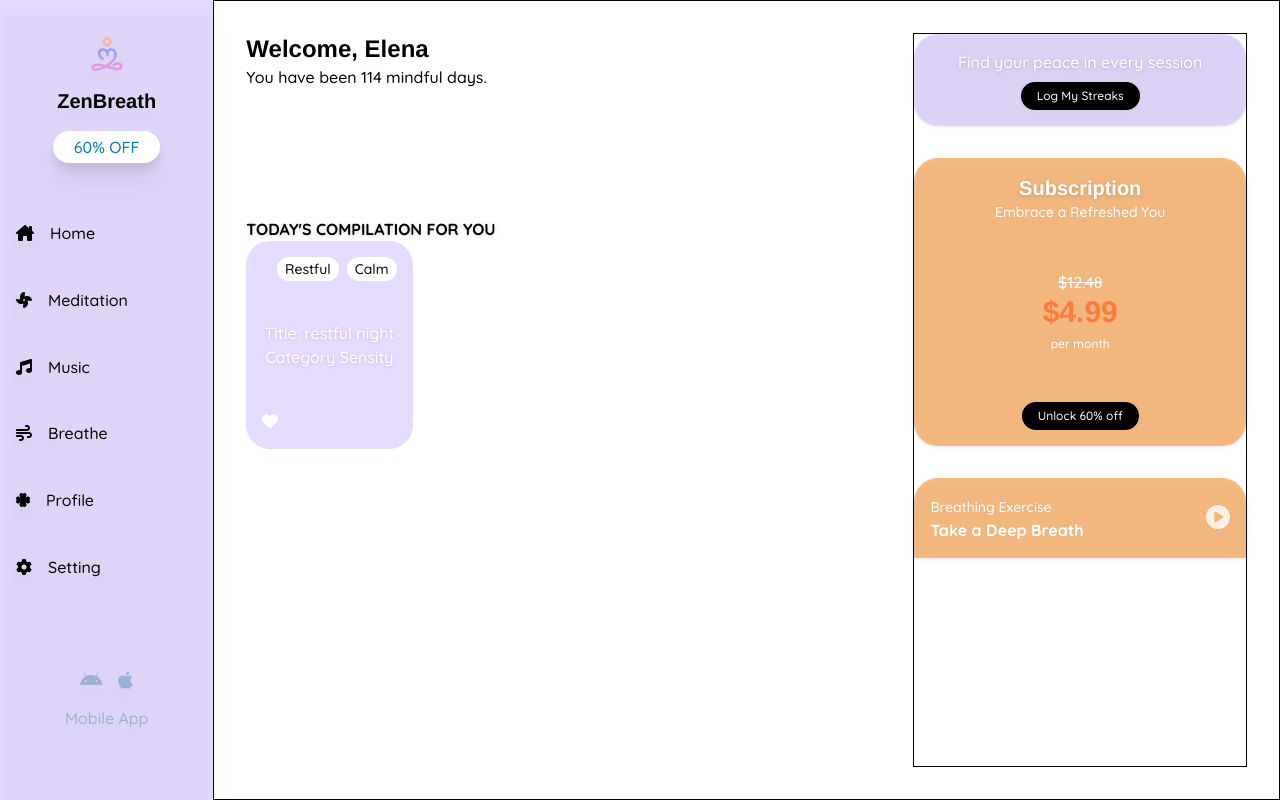
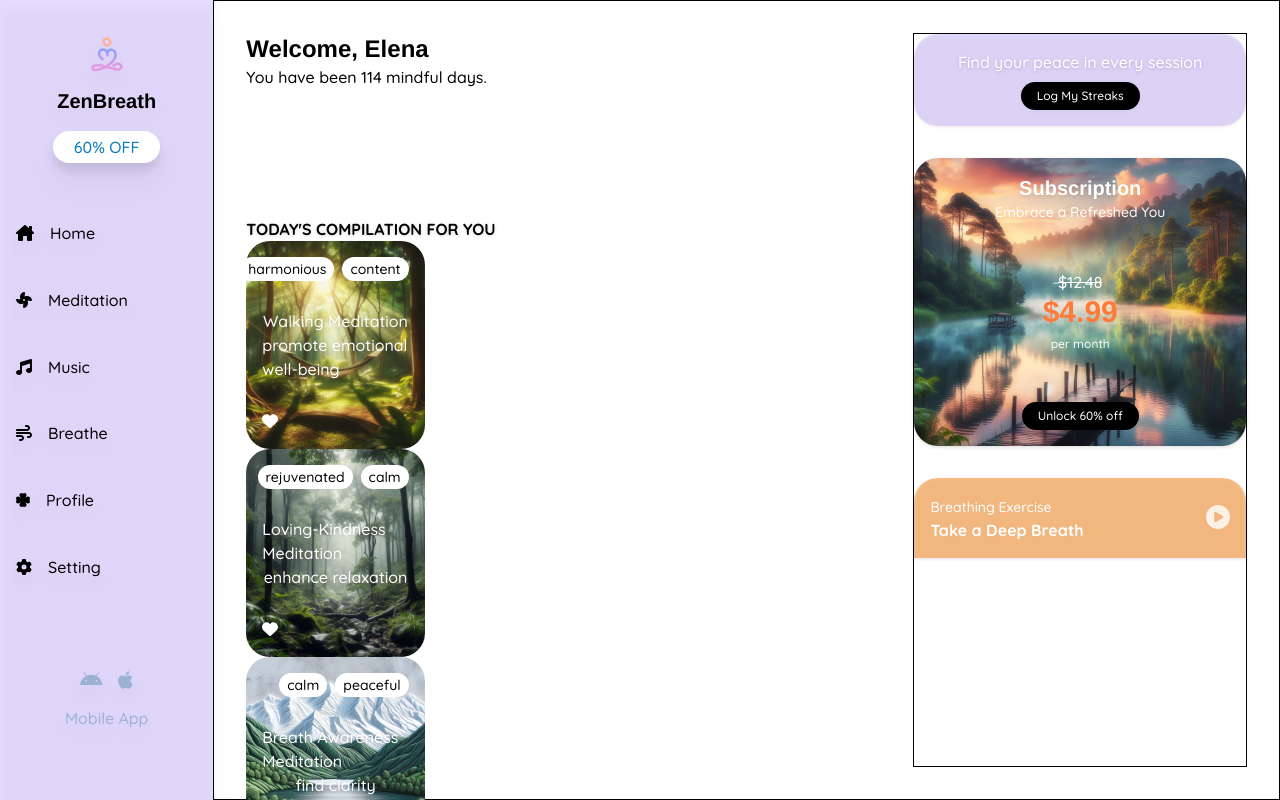
Before and after one commit to yoo-ran/zen-breath, a React (Create React App) app: page / in a window 1280 px wide. Shown: the top 800 px of the page. Built offline with nearby package versions, Linux system fonts and the light colour scheme.

Commit message:
Runtime Error Fixedgit add .

```diff
--- a/src/App.js
+++ b/src/App.js
@@ -22,7 +22,7 @@ const App = () => {
                 <Route path="/meditation" element={<Meditation />} />
                 <Route path="/music" element={<Music />} />
                 <Route path="/breath" element={<Breath />} />
-                <Route element={<Profile />} />
+                <Route path="/profile" element={<Profile />} />
                 <Route path="/setting" element={<Setting />} />
               </Routes>
             </div>
--- a/src/components/Header.js
+++ b/src/components/Header.js
@@ -5,13 +5,15 @@ import { FontAwesomeIcon } from '@fortawesome/react-fontawesome'
 import { faHouseChimney, faFan, faMusic, faClover, faGear, faWind } from '@fortawesome/free-solid-svg-icons'
 import { faAndroid, faApple} from '@fortawesome/free-brands-svg-icons'
 
-import logo from "../assets/logo-02.svg"
+import { ReactComponent as Logo } from "../assets/logo-02.svg"
 
 const Header = () => {
     return (
         <header className='w-full h-dvh bg-purple flex flex-col justify-between drop-shadow-xl'>
             <div className={`flex flex-col items-center justify-center md:h-1/4 md:gap-y-4`}>
-                <img src={logo} alt="logo" className='md:w-8'/>
+                <div className='md:w-8'>
+                    <Logo />
+                </div>
                 <h1 className={`font-head font-bold md:text-xl`}>ZenBreath</h1>
                 <button className={`text-blue bg-white drop-shadow-xl rounded-full md:py-1 md:w-1/2`}>60% OFF</button>
             </div>
--- /dev/null
+++ b/src/components/HomeItem.js
@@ -0,0 +1,29 @@
+import React from 'react';
+import { FontAwesomeIcon } from '@fortawesome/react-fontawesome'
+import { faHeart } from '@fortawesome/free-solid-svg-icons'
+
+import Images from '../components/importImg';
+
+const HomeItem = ({ item }) => {
+
+  return (
+        <div
+            style={{backgroundImage: `url(${Images[item.id]})`}}
+            className={`bg-purple rounded-3xl bg-cover bg-center flex flex-col justify-between md:h-52 md:w-8/12 md:p-4`}>
+        <div className='flex justify-end  md:gap-x-2  md:text-sm'>
+            {item.meditation_mood.map((mood,id) => (
+                        <p key={id}  className='bg-white md:px-2 md:py-0.5 rounded-full'>{mood}</p>
+                    ))}
+        </div>
+        <div className='text-white flex flex-col items-center drop-shadow'>
+            <p>{item.name}</p>
+            <p>{item.meditation_goal}</p>
+        </div>
+        <div>
+            <p className='text-white'><FontAwesomeIcon icon={faHeart} /></p>
+        </div>
+    </div>
+  );
+};
+
+export default HomeItem
--- /dev/null
+++ b/src/components/importImg.js
@@ -0,0 +1,27 @@
+import image1 from '../assets/zenbreath/1.jpeg';
+import image2 from '../assets/zenbreath/2.jpeg';
+import image3 from '../assets/zenbreath/3.jpeg';
+import image4 from '../assets/zenbreath/4.jpeg';
+import image5 from '../assets/zenbreath/5.jpeg';
+import image6 from '../assets/zenbreath/6.jpeg';
+import image7 from '../assets/zenbreath/7.jpeg';
+import image8 from '../assets/zenbreath/8.jpeg';
+import image9 from '../assets/zenbreath/9.jpeg';
+import image10 from '../assets/zenbreath/10.jpeg';
+
+// Exporting images as an object
+const Images = [
+  image1,
+  image2,
+  image3,
+  image4,
+  image5,
+  image6,
+  image7,
+  image8,
+  image9,
+  image10
+
+]
+
+export default Images;
--- /dev/null
+++ b/src/data/contents.js
@@ -0,0 +1,16 @@
+export const getAllData = () => {
+    return CONTENTDATA;
+}
+
+export const  CONTENTDATA = [
+{"id":1,"meditation_duration":30,"meditation_mood":["harmonious","content"],"meditation_goal":"promote emotional well-being","name":"Walking Meditation","img":"src/assets/zenbreath/1.jpeg"},
+{"id":2,"meditation_duration":10,"meditation_mood":["rejuvenated","calm"],"meditation_goal":"enhance relaxation","name":"Loving-Kindness Meditation","img":"src/assets/zenbreath/2.jpeg"},
+{"id":3,"meditation_duration":17,"meditation_mood":["calm","peaceful"],"meditation_goal":"find clarity","name":"Breath Awareness Meditation","img":"src/assets/zenbreath/3.jpeg"},
+{"id":4,"meditation_duration":23,"meditation_mood":["zen","relaxed"],"meditation_goal":"improve focus","name":"Guided Visualization Meditation","img":"src/assets/zenbreath/4.jpeg"},
+{"id":5,"meditation_duration":55,"meditation_mood":["tranquil","rejuvenated"],"meditation_goal":"achieve inner peace","name":"Guided Visualization Meditation","img":"src/assets/zenbreath/5.jpeg"},
+{"id":6,"meditation_duration":32,"meditation_mood":["centered","peaceful"],"meditation_goal":"achieve inner peace","name":"Mantra Meditation","img":"src/assets/zenbreath/6.jpeg"},
+{"id":7,"meditation_duration":17,"meditation_mood":["peaceful","calm"],"meditation_goal":"improve focus","name":"Walking Meditation","img":"src/assets/zenbreath/7.jpeg"},
+{"id":8,"meditation_duration":39,"meditation_mood":["relaxed","tranquil"],"meditation_goal":"cultivate self-awareness","name":"Guided Visualization Meditation","img":"src/assets/zenbreath/8.jpeg"},
+{"id":9,"meditation_duration":16,"meditation_mood":["content","zen"],"meditation_goal":"promote emotional well-being","name":"Zen Meditation","img":"src/assets/zenbreath/9.jpeg"},
+{"id":10,"meditation_duration":9,"meditation_mood":["rejuvenated","tranquil"],"meditation_goal":"find clarity","name":"Breath Awareness Meditation","img":"src/assets/zenbreath/10.jpeg"}
+]
--- a/src/pages/HomePage.js
+++ b/src/pages/HomePage.js
@@ -1,33 +1,31 @@
 // src/components/Home.js
 import React from 'react';
 import { FontAwesomeIcon } from '@fortawesome/react-fontawesome'
-import { faCirclePlay, faHeart } from '@fortawesome/free-solid-svg-icons'
+import { faCirclePlay } from '@fortawesome/free-solid-svg-icons'
 
+import {getAllData} from "../data/contents"
+import HomeItem from '../components/HomeItem';
+import Images from '../components/importImg';
 
 const Home = () => {
+    let data = getAllData()
+    // const backgroundImageUrl = 'src/assets/zenbreath/1.jpeg'; // Replace with your image URL
     return (
     <div className='flex justify-between border h-lvh md:p-8'>
         <section className='flex flex-col justify-between'>
-            <div className='h-1/4'>
+            <div
+                    className='h-1/4'>
                 <h1 className={`font-head font-black md:text-2xl`}>Welcome, Elena</h1>
                 <p>You have been 114 mindful days.</p>
             </div>
+
             <div className='h-3/4'>
                 <p className='font-bold drop-shadow'>TODAY'S COMPILATION FOR YOU</p>
                 <div >
-                    <div className={`bg-[url("")] bg-purple rounded-3xl bg-cover bg-center flex flex-col justify-between md:h-52 md:w-8/12 md:p-4`}>
-                        <div className='flex justify-end  md:gap-x-2  md:text-sm'>
-                            <p className='bg-white md:px-2 md:py-0.5 rounded-full'>Restful</p>
-                            <p className='bg-white md:px-2 md:py-0.5 rounded-full'>Calm</p>
-                        </div>
-                        <div className='text-white flex flex-col items-center drop-shadow'>
-                            <p>Title: restful night</p>
-                            <p>Category Sensity</p>
-                        </div>
-                        <div>
-                            <p className='text-white'><FontAwesomeIcon icon={faHeart} /></p>
-                        </div>
-                    </div>
+                    {data.map(item => (
+                        <HomeItem key={item.id} item={item} />
+                    ))}
+
                 </div>
             </div>
         </section>
@@ -37,7 +35,9 @@ const Home = () => {
                 <p className='drop-shadow md:mb-2'>Find your peace in every session</p>
                 <button className={`bg-black rounded-full md:py-1.5 md:px-4 md:text-xs`}>Log My Streaks</button>
             </article>
-            <article className='bg-orange w-full rounded-3xl text-center drop-shadow md:h-72 md:p-4'>
+            <article
+               style={{backgroundImage: `url(${Images[9]})`}}
+                className='w-full h-full bg-cover rounded-3xl text-center drop-shadow md:h-72 md:p-4'>
                 <div className='h-full flex flex-col items-center justify-between text-white'>
                     <div>
                         <h3 className='drop-shadow font-head font-bold md:text-xl'>Subscription</h3>
```
Also changed, not shown: package.json (+14 -14 lines), public/manifest.json, 1 other file (tests, documents, lock files or other folders).
